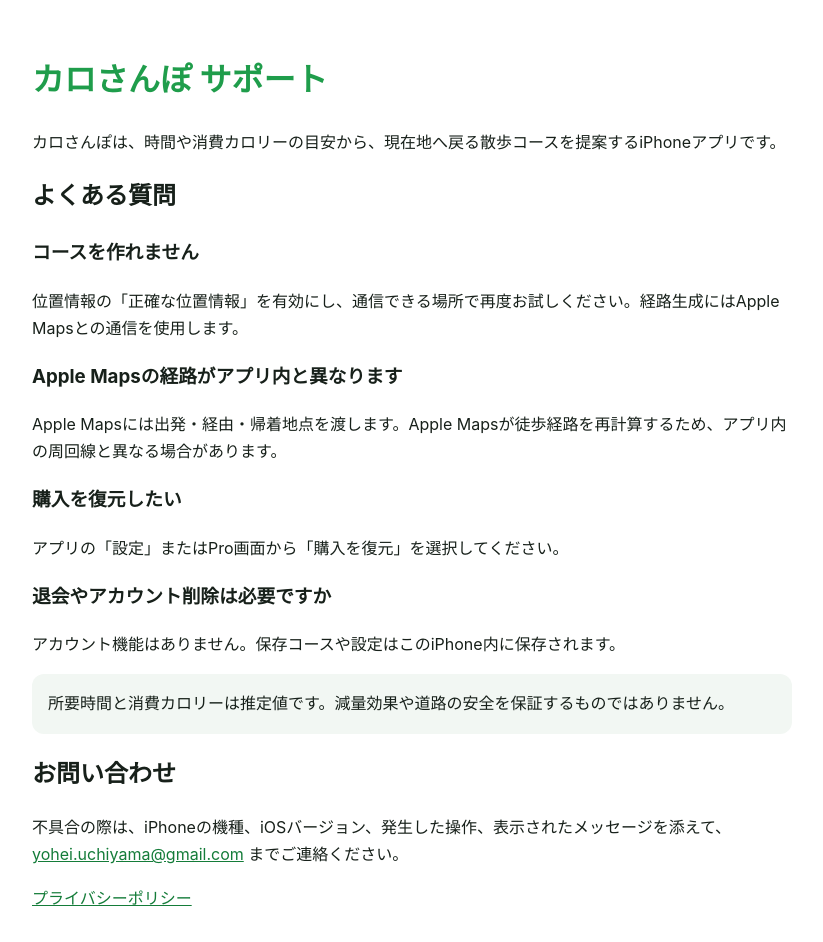
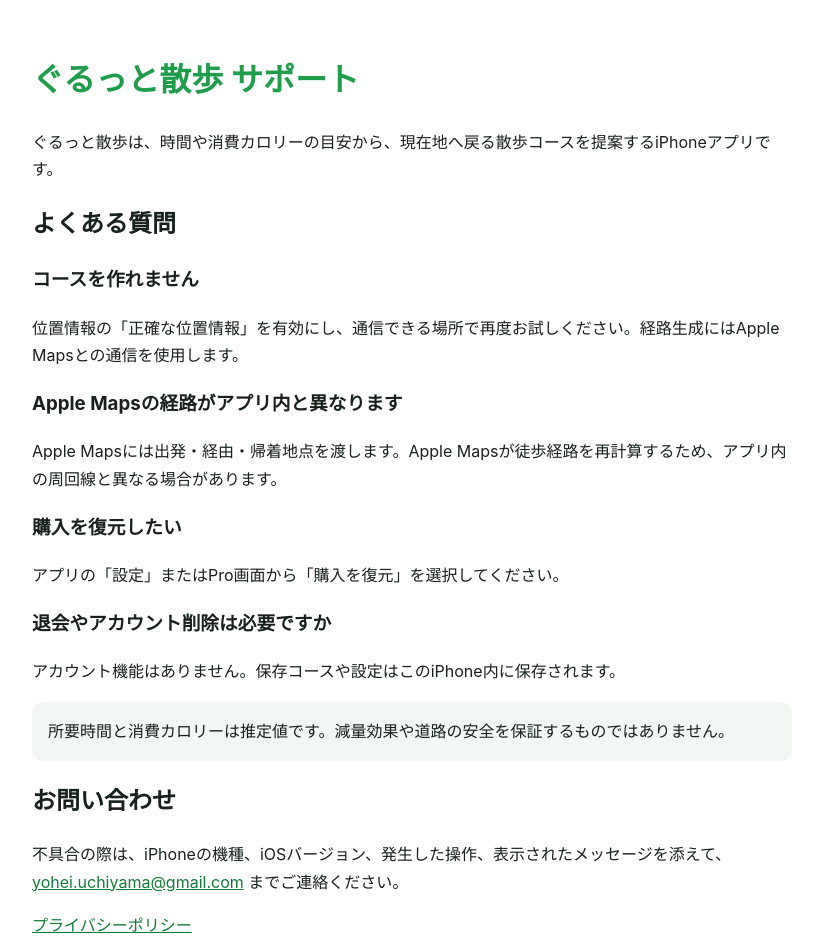
Before and after one commit to somtum1120/calo-sanpo-support, a plain HTML site: page index.html in a window 1280 px wide. Shown: the whole page, without its empty margins (228-1051 px from the left). Drawn offline with Linux system fonts and the light colour scheme.

Commit message:
Rebrand support site to ぐるっと散歩

```diff
--- a/index.html
+++ b/index.html
@@ -3,15 +3,15 @@
 <head>
   <meta charset="utf-8">
   <meta name="viewport" content="width=device-width, initial-scale=1">
-  <title>カロさんぽ サポート</title>
+  <title>ぐるっと散歩 サポート</title>
   <style>
     body { font-family: -apple-system, BlinkMacSystemFont, sans-serif; line-height: 1.7; margin: 0 auto; max-width: 760px; padding: 32px 20px; color: #17201a; }
     h1 { color: #1f9d4b; } a { color: #147c39; } .note { background: #f2f7f3; border-radius: 12px; padding: 16px; }
   </style>
 </head>
 <body>
-  <h1>カロさんぽ サポート</h1>
-  <p>カロさんぽは、時間や消費カロリーの目安から、現在地へ戻る散歩コースを提案するiPhoneアプリです。</p>
+  <h1>ぐるっと散歩 サポート</h1>
+  <p>ぐるっと散歩は、時間や消費カロリーの目安から、現在地へ戻る散歩コースを提案するiPhoneアプリです。</p>
   <h2>よくある質問</h2>
   <h3>コースを作れません</h3>
   <p>位置情報の「正確な位置情報」を有効にし、通信できる場所で再度お試しください。経路生成にはApple Mapsとの通信を使用します。</p>
```
Also changed, not shown: privacy.html (+1 -1 lines).
